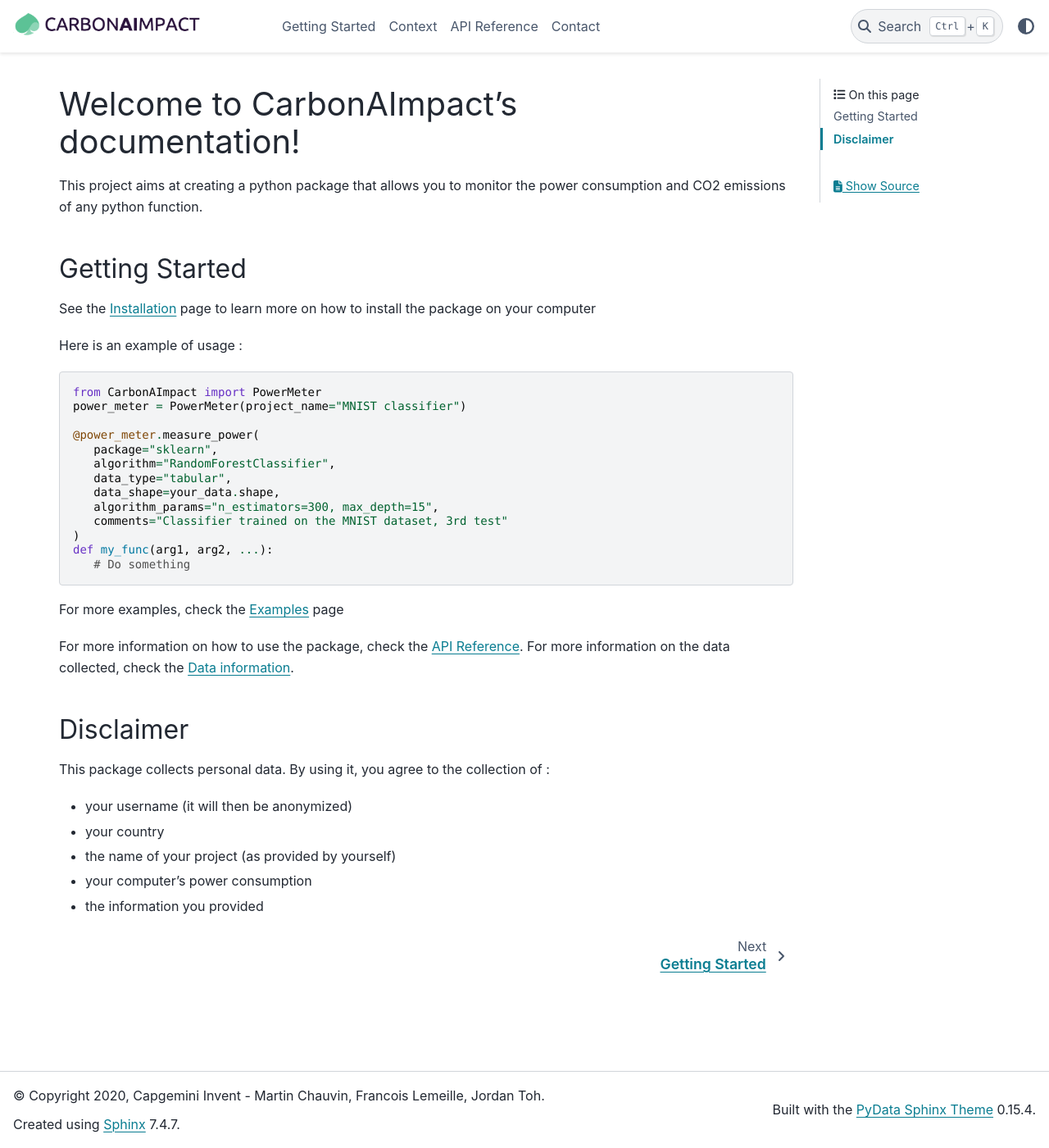
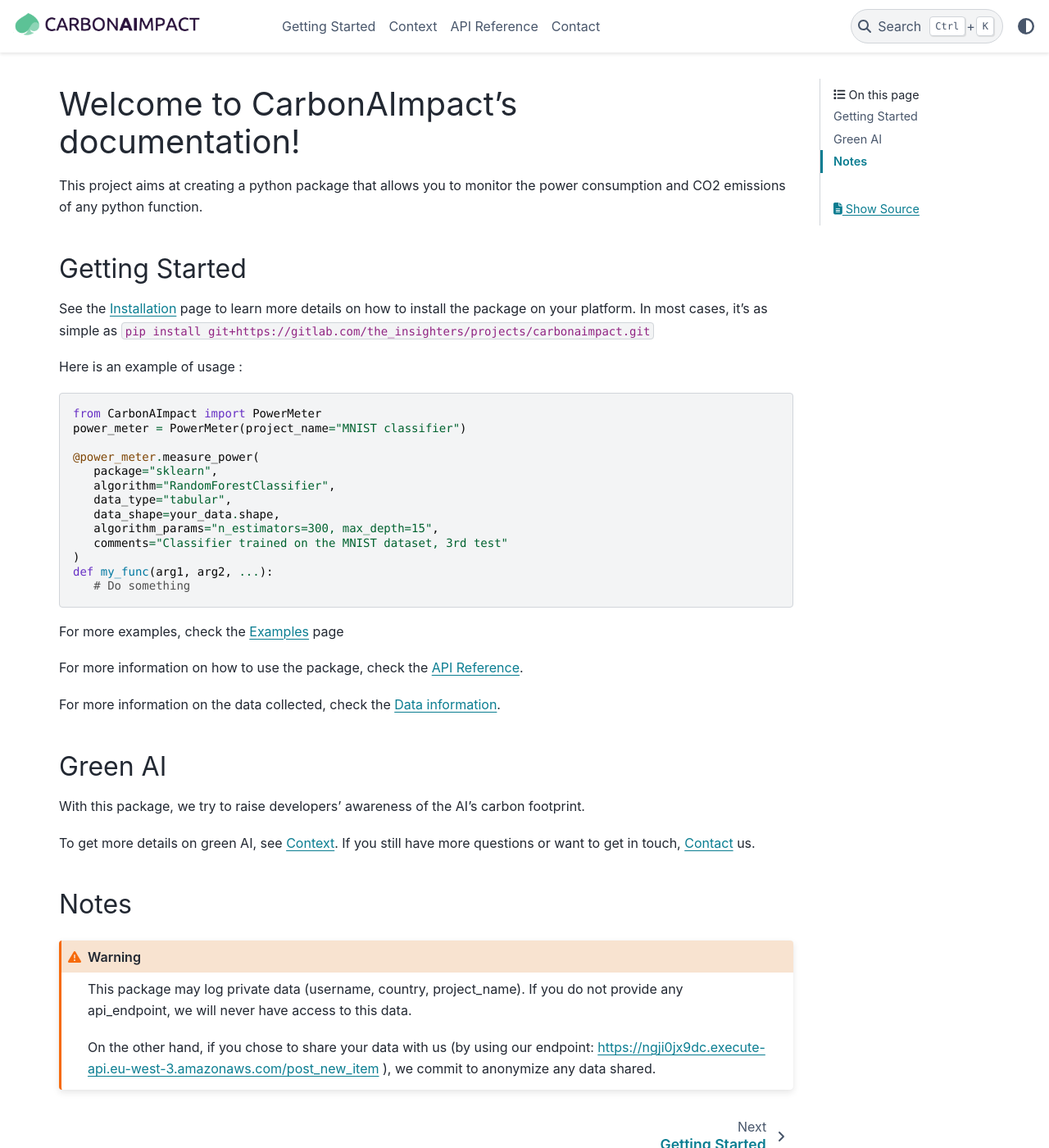
Before and after one commit to Capgemini-Invent-France/CarbonAI, a Sphinx documentation site: the page built from docs/source/index.rst, in a window 1280 px wide and 1400 px high. Shown: the whole window at 82% size. Built offline with Sphinx 7.4.7 and the PyData theme 0.15.4, drawn with Linux system fonts in a browser that asks for light colours.

Commit message:
Update landing pages

```diff
--- a/docs/source/getting_started/data_information.rst
+++ b/docs/source/getting_started/data_information.rst
@@ -1,7 +1,8 @@
 .. _data-information:
 
+================
 Data information
-=================
+================
 The data collected thanks to the package usage is recorded in a csv file.
 If you didn't set a specific filepath, the file will, by default, be stored in the same folder as your script, under the name `emissions.csv`.
 
--- a/docs/source/getting_started/examples.rst
+++ b/docs/source/getting_started/examples.rst
@@ -1,5 +1,6 @@
 .. _examples:
 
+========
 Examples
 ========
 
--- a/docs/source/getting_started/installation.rst
+++ b/docs/source/getting_started/installation.rst
@@ -1,5 +1,6 @@
 .. _installation:
 
+============
 Installation
 ============
 This package is compatible with most platforms with varying installation processes
--- a/docs/source/index.rst
+++ b/docs/source/index.rst
@@ -1,7 +1,3 @@
-.. CarbonAImpact documentation master file, created by
-   sphinx-quickstart on Wed Oct 28 17:29:00 2020.
-   You can adapt this file completely to your liking, but it should at least
-   contain the root `toctree` directive.
 
 =========================================
 Welcome to CarbonAImpact's documentation!
@@ -12,7 +8,9 @@ This project aims at creating a python package that allows you to monitor the po
 Getting Started
 ===============
 
-See the :ref:`installation` page to learn more on how to install the package on your computer
+See the :ref:`installation` page to learn more details on how to install the package on your platform.
+In most cases, it's as simple as
+``pip install git+https://gitlab.com/the_insighters/projects/carbonaimpact.git``
 
 Here is an example of usage :
 
@@ -35,7 +33,17 @@ Here is an example of usage :
 For more examples, check the :ref:`examples` page
 
 For more information on how to use the package, check the :ref:`reference`.
+
 For more information on the data collected, check the :ref:`data-information`.
+
+Green AI
+========
+
+With this package, we try to raise developers' awareness of the AI's carbon footprint.
+
+To get more details on green AI, see :ref:`about`.
+If you still have more questions or want to get in touch, :ref:`contact` us.
+
 
 .. toctree::
    :maxdepth: 2
@@ -46,14 +54,14 @@ For more information on the data collected, check the :ref:`data-information`.
    reference/index
    contact
 
+Notes
+=====
 
-Disclaimer
-==========
-This package collects personal data.
-By using it, you agree to the collection of :
+.. warning::
 
-- your username (it will then be anonymized)
-- your country
-- the name of your project (as provided by yourself)
-- your computer's power consumption
-- the information you provided
+   This package may log private data (username, country, project_name). If you do not provide
+   any api_endpoint, we will never have access to this data.
+
+   On the other hand, if you chose to share your data with us (by using our endpoint:
+   https://ngji0jx9dc.execute-api.eu-west-3.amazonaws.com/post_new_item ), we commit to anonymize
+   any data shared.
```
Also changed, not shown: other parts of docs/source/getting_started/data_information.rst (+1 -0 lines), docs/source/reference/index.rst (+9 -0 lines).
